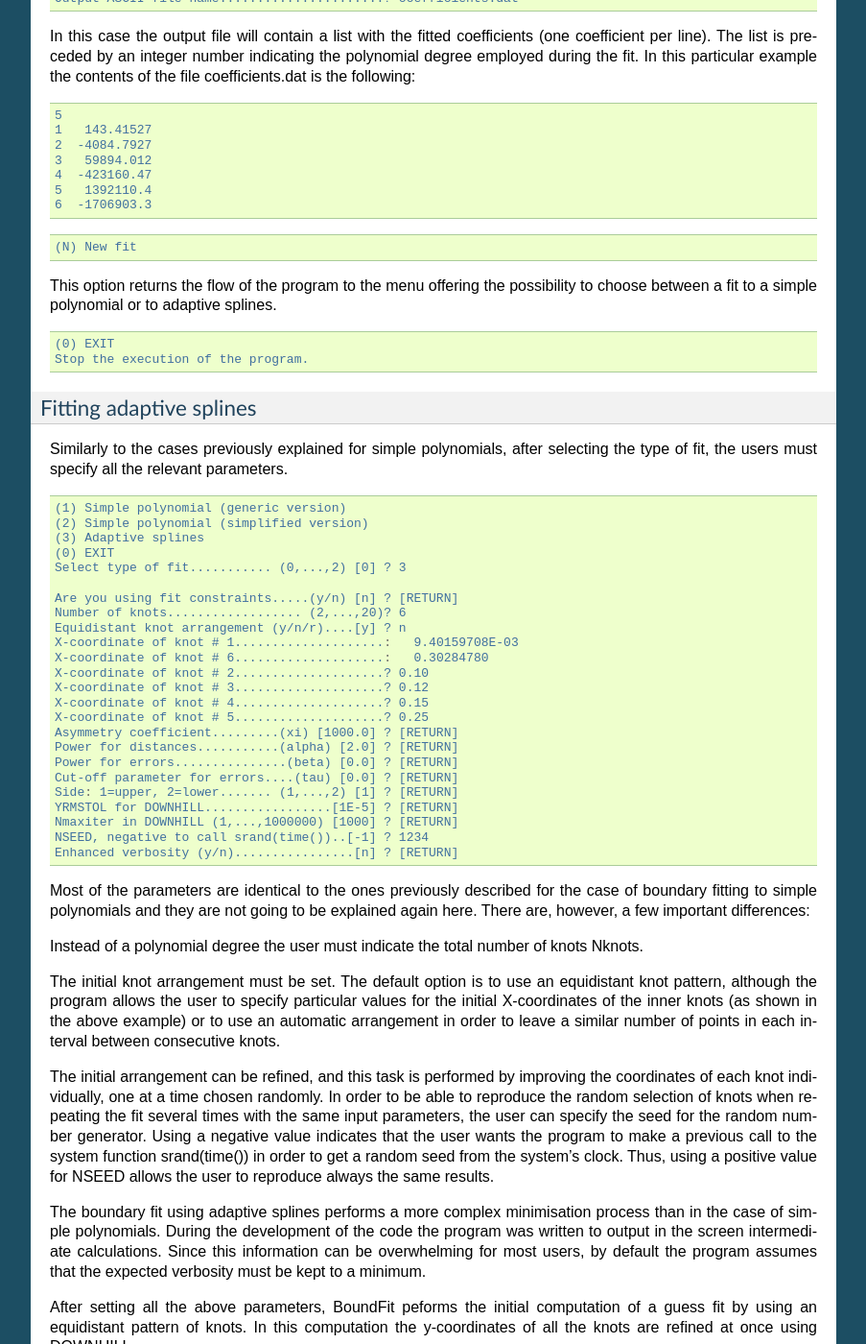
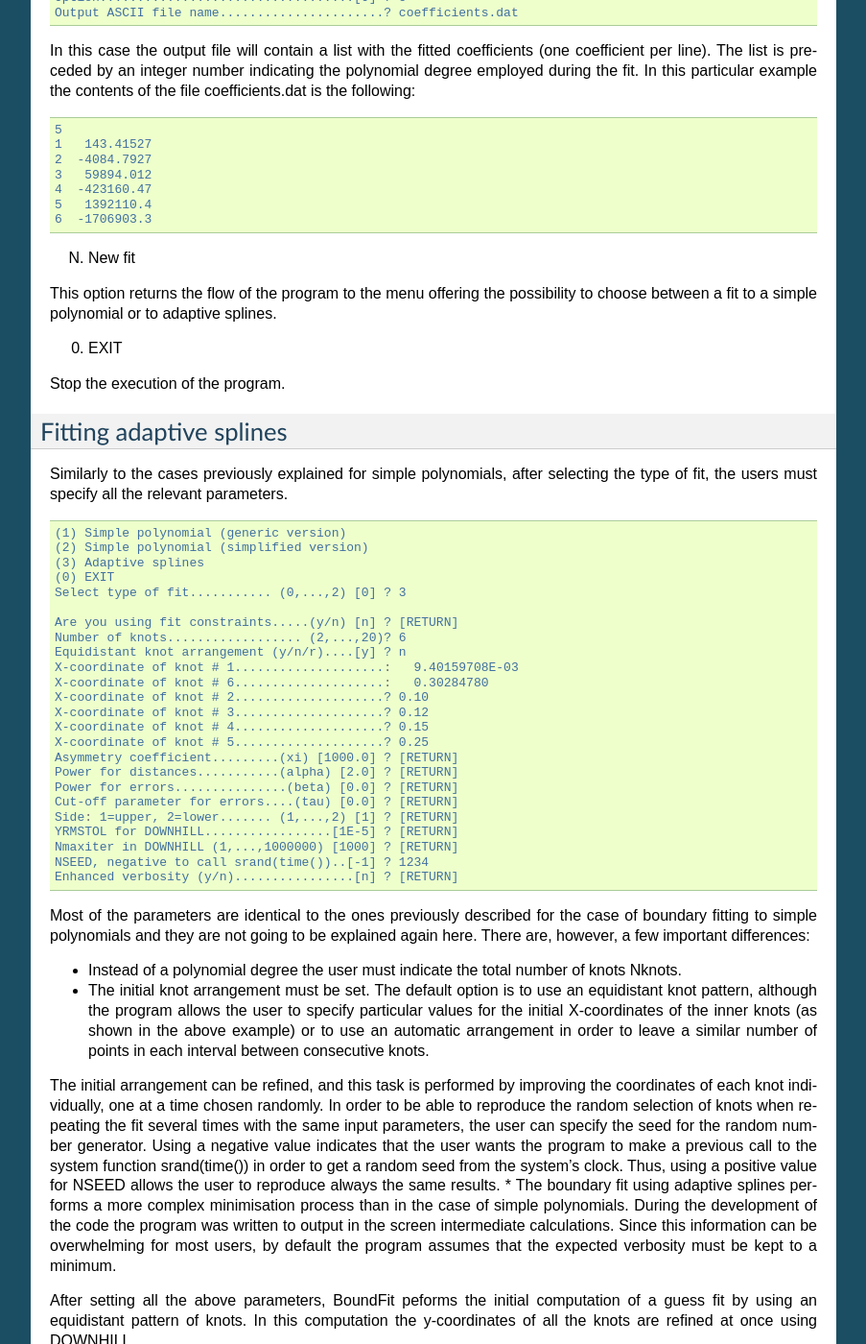
Before and after one commit to nicocardiel/boundfit, a Sphinx documentation site: the page built from docs/using_the_program.rst, in a window 1280 px wide and 1400 px high, scrolled down 6347 px. Shown: the whole window at 96% size, without its empty margins (198-1101 px from the left). Built offline with Sphinx 7.4.7, drawn with Linux system fonts in a browser that asks for light colours; formulas are drawn with MathJax 3; cross-references to code outside the pages are shown as plain code; some of the changed text lies outside the part shown.

Commit message:
First corrections to initial commit

```diff
--- a/docs/using_the_program.rst
+++ b/docs/using_the_program.rst
@@ -25,7 +25,7 @@ The execution of the program only requires to type the name of the program at th
 
 The first step is to indicate the name of the ASCII file containing the data for which one wants to determine the boundary fits. In this file the data must be arranged in columns. Lines starting with a "#" symbol are considered as comments and ignored.
 
-Since the program accepts wildcars, hitting ``return`` without given a file name commands the program to return a list with the existing files at the current directory. In the above example, the file `example.dat` contains 100 points randomly drawn from the function :math:`y(x)=1 \over x`, assuming an error bar :math:`\sigma_{y}=10` for all the points.
+Since the program accepts wildcars, hitting ``return`` without given a file name commands the program to return a list with the existing files at the current directory. In the above example, the file :download:`example.dat<scripts/example.dat>` contains 100 points randomly drawn from the function :math:`y(x)={1 \over x}`, assuming an error bar :math:`\sigma_{y}=10` for all the points.
 
 .. code-block:: ini
 
@@ -60,16 +60,16 @@ The program asks the user to indicate the initial number of rows to be skipped (
 
 At this point the user can choose between the two functional forms available for the boundary determination: simple polynomials or adaptive splines. In the case of simple polynomials, two different methods (*generic* and *simplified*) are available:
 
-    **Simple polynomial (generic version)**: This option allows the user to define additional constraints (e.g. fixed points or/and derivatives) during the fit (see Appendix A in C09). The :math:`\alpha` and :math:`\beta` coefficients are free parameters. The minimisation is performed numerically using DOWNHILL.
-    **Simple polynomial (simplified version)**: No additional constraints can be introduced in the fit. The coefficient :math:\alpha` is fixed to 2. The coefficient :math:\beta` can only be either 0 (no error weighting) or 2 (error weighting). In this case the function to be minimised is the same as in ordinary least squares, and **BoundFit** performs this minimisation simply by following an iterative procedure, without the need of using the numerical method DOWNHILL.
-    **Adaptive splines**: This option also allows the user to define additional constraints during the fit. The minimisation procedure is performed iteratively and, within each iteration, numerically using DOWNHILL.
+    1. **Simple polynomial (generic version)**: This option allows the user to define additional constraints (e.g. fixed points or/and derivatives) during the fit (see Appendix A in C09). The :math:`\alpha` and :math:`\beta` coefficients are free parameters. The minimisation is performed numerically using DOWNHILL.
+    2. **Simple polynomial (simplified version)**: No additional constraints can be introduced in the fit. The coefficient :math:\alpha` is fixed to 2. The coefficient :math:`\beta` can only be either 0 (no error weighting) or 2 (error weighting). In this case the function to be minimised is the same as in ordinary least squares, and **BoundFit** performs this minimisation simply by following an iterative procedure, without the need of using the numerical method DOWNHILL.
+    3. **Adaptive splines**: This option also allows the user to define additional constraints during the fit. The minimisation procedure is performed iteratively and, within each iteration, numerically using DOWNHILL.
 
-It is important to highlight that the polynomial fits obtained with option 1 and 2 are different since the minimisation procedures in both cases are also different. The user is advised to try both fits in order to determine which is the one that best suits her/his needs. Obviously, the fit to splines will also differ from any of the two polynomial fits.
+.. note::`It is important to highlight that the polynomial fits obtained with option 1 and 2 are different since the minimisation procedures in both cases are also different. The user is advised to try both fits in order to determine which is the one that best suits her/his needs. Obviously, the fit to splines will also differ from any of the two polynomial fits.`
 
 Let's examine the three options separately.
 
 Fitting simple polynomials (generic version)
-^^^^^^^^^^^^^^^^^^^^^^^^^^^^^^^^^^^^^^^^^^^^
+---------------------------------------------
 
 After selecting this type of fit, the users must specify all the relevant parameters.
 
@@ -103,7 +103,7 @@ The following parameters have to be specified:
     * Boundary side: 1 for upper boundary and 2 for lower boundary.
     * YRMSTOL for DOWNHILL: stopping criterium for the DOWNHILL simplex method. The minimisation procedure is halted when the r.m.s. of the values of the function to be minimised evaluated at all the vertices of the simplex is less than YRMSTOL.
     * Nmaxiter: maximum number of iterations allowed in DOWNHILL. Note that this is just an upper limit. However, if DOWNHILL finds a solution for the sought coefficients that satisfy the previous YRMSTOL criterum, the minimisation procedure is halted and the effective number of iterations can be much less than Nmaxiter. This parameter is used to avoid DOWNHILL for entering into an infinity loop.
-    Finally, **BoundFit** can proceed with the minimisation in an incremental way. This means that, for example, if the user is interested in fitting a polynomial of nth degree, the program first determines the polynomial of degree 0, then the polynomial of degree 1,..., and finally the polynomial of degree n. In each of these steps, the derived coefficients are used as an initial guess for the numerical minimisation of the following step. Note that the use of this option leads to different polynomial fits. The user must check both options in order to identify which one fits her/his needs.
+    * Finally, **BoundFit** can proceed with the minimisation in an incremental way. This means that, for example, if the user is interested in fitting a polynomial of nth degree, the program first determines the polynomial of degree 0, then the polynomial of degree 1,..., and finally the polynomial of degree n. In each of these steps, the derived coefficients are used as an initial guess for the numerical minimisation of the following step. :note:`Note that the use of this option leads to different polynomial fits. The user must check both options in order to identify which one fits her/his needs.`
 
 Once all the relevant parameters have been set, **BoundFit** peforms the computation of the requested fit (upper boundary in the previous example) and outputs the fitted coefficients:
 
@@ -131,11 +131,11 @@ Once all the relevant parameters have been set, **BoundFit** peforms the computa
     >>> a(05)=  -1646387.4
     -----------------------------------------------
 
-First the program shows the effective number of iterations NEVAL employed by DOWNHILL during the minimisation procedure. The resulting polynomial coefficients, corresponding to the normalized data ranges, are displayed as A(00), A(01),..., A(05).
+First the program shows the effective number of iterations NEVAL employed by DOWNHILL during the minimisation procedure. The resulting polynomial coefficients, corresponding to the normalized data ranges, are displayed as *A(00)*, *A(01)*,..., *A(05)*.
 
 The values of *bx*, *cx*, *by* and *cy* correspond to the coefficients used for the normalization of the data ranges; see Appendix B of C09.
 
-The final polynomial coefficients corresponding to the original data ranges are given as a(00), a(01),..., a(05).
+The final polynomial coefficients corresponding to the original data ranges are given as *a(00)*, *a(01)*,..., *a(05)*.
 
 Once the fit has been computed, **BoundFit** offers the possibility of saving the results in different ways.
 
@@ -148,9 +148,12 @@ Once the fit has been computed, **BoundFit** offers the possibility of saving th
       (0) EXIT
       Option..................................[0] ?
 
-      Several options are available:
 
-          (1) Save last fit
+Several options are available:
+
+(1) Save last fit
+
+.. code-block:: ini
 
           Option..................................[0] ? 1
           Xmin.......................[9.40159708E-03] ?
@@ -160,18 +163,18 @@ Once the fit has been computed, **BoundFit** offers the possibility of saving th
 
 This option evaluates the fitted polynomial between *Xmin* and *Xmax* using a given number of points. The result is saved in the selected ASCII file.
 
+(2) Save fit predictions
+
 .. code-block:: ini
-
-    (2) Save fit predictions
 
     Option..................................[0] ? 2
     Output ASCII file name......................? predictions.dat
 
     This option evaluates the fitted polynomial at the same x-coordinates of the input data, saving the result in the selected ASCII file.
 
+(C) Save fit coefficients
+
 .. code-block:: ini
-
-    (C) Save fit coefficients
 
     Option..................................[0] ? 3
     Output ASCII file name......................? coefficients.dat
@@ -188,12 +191,12 @@ This option evaluates the fitted polynomial between *Xmin* and *Xmax* using a gi
                5   1371004.8
                6  -1646387.4
 
-    (N) New fit
+(N) New fit
 
 This option returns the flow of the program to the menu offering the possibility to choose between a fit to a simple polynomial or to adaptive splines.
 
 Fitting simple polynomials (simplified version)
-^^^^^^^^^^^^^^^^^^^^^^^^^^^^^^^^^^^^^^^^^^^^^^^^
+-----------------------------------------------
 
 After selecting this type of fit, the users must specify all the relevant parameters.
 
@@ -268,9 +271,9 @@ Once all the relevant parameters have been set, **BoundFit** peforms the computa
 
 First the program shows an initial ordinary least-squares fit (with the coefficients corresponding to the normalised data ranges). Then the iterative procedure starts and for each step, the iteration number (NEVAL), number of points in the fit (NFIT) and number of points inside (NIN) and outside (NOUT) of the temporary boundary are displayed.
 
-Next, the section "Final fit results:" displays the final number of iterations and the polynomial coefficients (still corresponding to the normalised data ranges). Immediately follows the transformation coefficients bx, cx, by, cy that are needed to recover the final polynomial coefficients in the original data ranges (see Appendix B of C09).
+Next, the section "Final fit results:" displays the final number of iterations and the polynomial coefficients (still corresponding to the normalised data ranges). Immediately follows the transformation coefficients *bx*, *cx*, *by*, *cy* that are needed to recover the final polynomial coefficients in the original data ranges (see Appendix B of C09).
 
-The final polynomial coefficients corresponding to the original data ranges are given as a(00), a(01),..., a(05).
+The final polynomial coefficients corresponding to the original data ranges are given as *a(00)*, *a(01)*,..., *a(05)*.
 
 Once the fit has been computed, **BoundFit** offers the possibility of saving the results in different ways.
 
@@ -285,9 +288,9 @@ Once the fit has been computed, **BoundFit** offers the possibility of saving th
 
 Several options are available:
 
+(1) Save last fit
+
 .. code-block:: ini
-
-    (1) Save last fit
 
     Option..................................[0] ? 1
     Xmin.......................[9.40159708E-03] ?
@@ -297,18 +300,18 @@ Several options are available:
 
 This option evaluates the fitted polynomial between Xmin and Xmax using a given number of points. The result is saved in the selected ASCII file.
 
+(2) Save fit predictions
+
 .. code-block:: ini
-
-    (2) Save fit predictions
 
     Option..................................[0] ? 2
     Output ASCII file name......................? predictions.dat
 
 This option evaluates the fitted polynomial at the same x-coordinates of the input data, saving the result in the selected ASCII file.
 
+(C) Save fit coefficients
+
 .. code-block:: ini
-
-    (C) Save fit coefficients
 
     Option..................................[0] ? c
     Output ASCII file name......................? coefficients.dat
@@ -325,19 +328,16 @@ In this case the output file will contain a list with the fitted coefficients (o
                5   1392110.4
                6  -1706903.3
 
-.. code-block:: ini
-
-    (N) New fit
+(N) New fit
 
 This option returns the flow of the program to the menu offering the possibility to choose between a fit to a simple polynomial or to adaptive splines.
 
-.. code-block:: ini
+(0) EXIT
 
-    (0) EXIT
-    Stop the execution of the program.
+Stop the execution of the program.
 
 Fitting adaptive splines
-^^^^^^^^^^^^^^^^^^^^^^^^^
+-------------------------
 
 Similarly to the cases previously explained for simple polynomials, after selecting the type of fit, the users must specify all the relevant parameters.
 
@@ -370,13 +370,10 @@ Similarly to the cases previously explained for simple polynomials, after select
 
 Most of the parameters are identical to the ones previously described for the case of boundary fitting to simple polynomials and they are not going to be explained again here. There are, however, a few important differences:
 
-Instead of a polynomial degree the user must indicate the total number of knots Nknots.
-
-The initial knot arrangement must be set. The default option is to use an equidistant knot pattern, although the program allows the user to specify particular values for the initial X-coordinates of the inner knots (as shown in the above example) or to use an automatic arrangement in order to leave a similar number of points in each interval between consecutive knots.
-
+* Instead of a polynomial degree the user must indicate the total number of knots Nknots.
+* The initial knot arrangement must be set. The default option is to use an equidistant knot pattern, although the program allows the user to specify particular values for the initial X-coordinates of the inner knots (as shown in the above example) or to use an automatic arrangement in order to leave a similar number of points in each interval between consecutive knots.
 The initial arrangement can be refined, and this task is performed by improving the coordinates of each knot individually, one at a time chosen randomly. In order to be able to reproduce the random selection of knots when repeating the fit several times with the same input parameters, the user can specify the seed for the random number generator. Using a negative value indicates that the user wants the program to make a previous call to the system function srand(time()) in order to get a random seed from the system's clock. Thus, using a positive value for NSEED allows the user to reproduce always the same results.
-
-The boundary fit using adaptive splines performs a more complex minimisation process than in the case of simple polynomials. During the development of the code the program was written to output in the screen intermediate calculations. Since this information can be overwhelming for most users, by default the program assumes that the expected verbosity must be kept to a minimum.
+* The boundary fit using adaptive splines performs a more complex minimisation process than in the case of simple polynomials. During the development of the code the program was written to output in the screen intermediate calculations. Since this information can be overwhelming for most users, by default the program assumes that the expected verbosity must be kept to a minimum.
 
 After setting all the above parameters, BoundFit peforms the initial computation of a guess fit by using an equidistant pattern of knots. In this computation the y-coordinates of all the knots are refined at once using DOWNHILL.
 
```
Also changed, not shown: other parts of docs/using_the_program.rst (+6 -6 lines).
